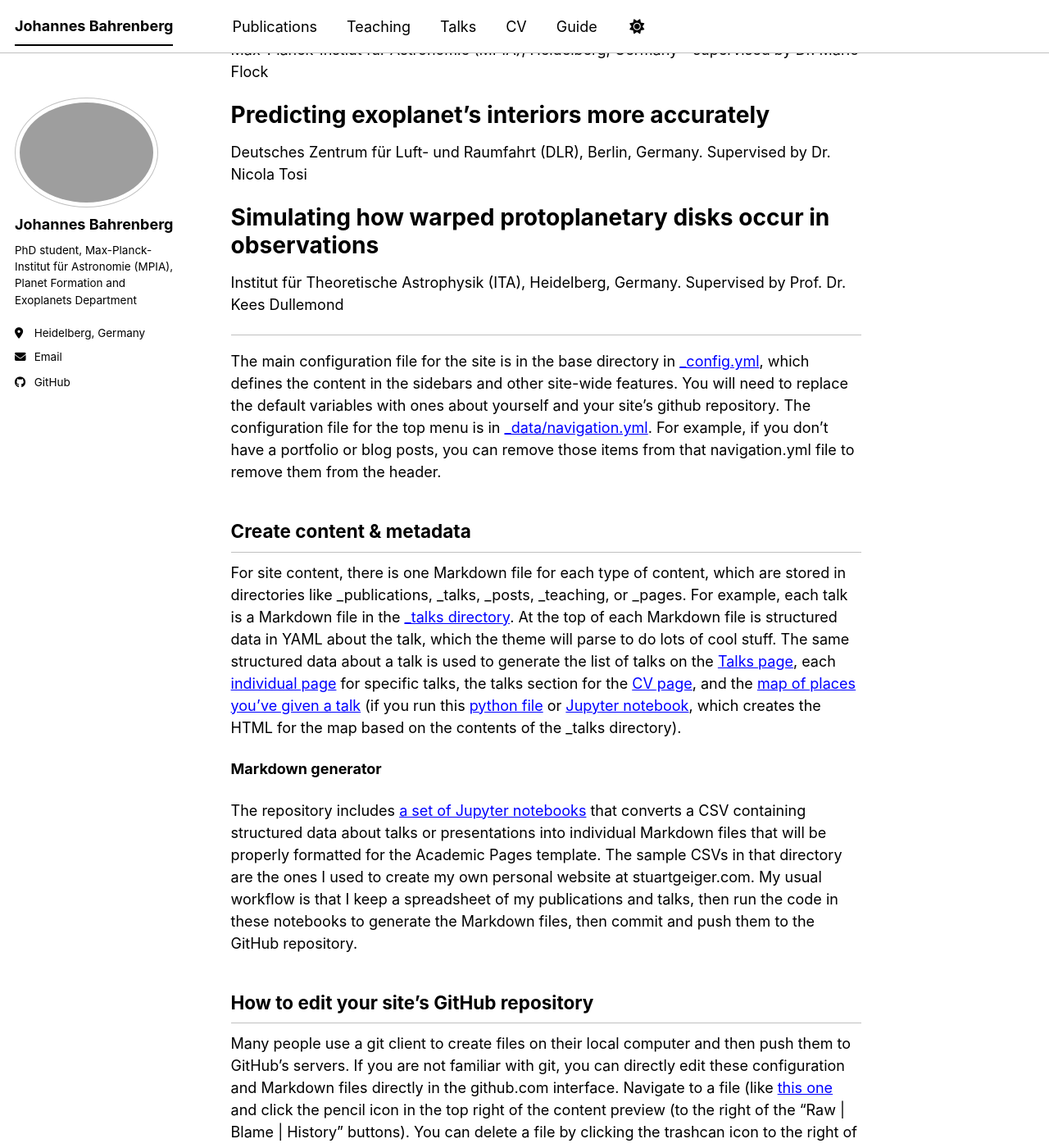
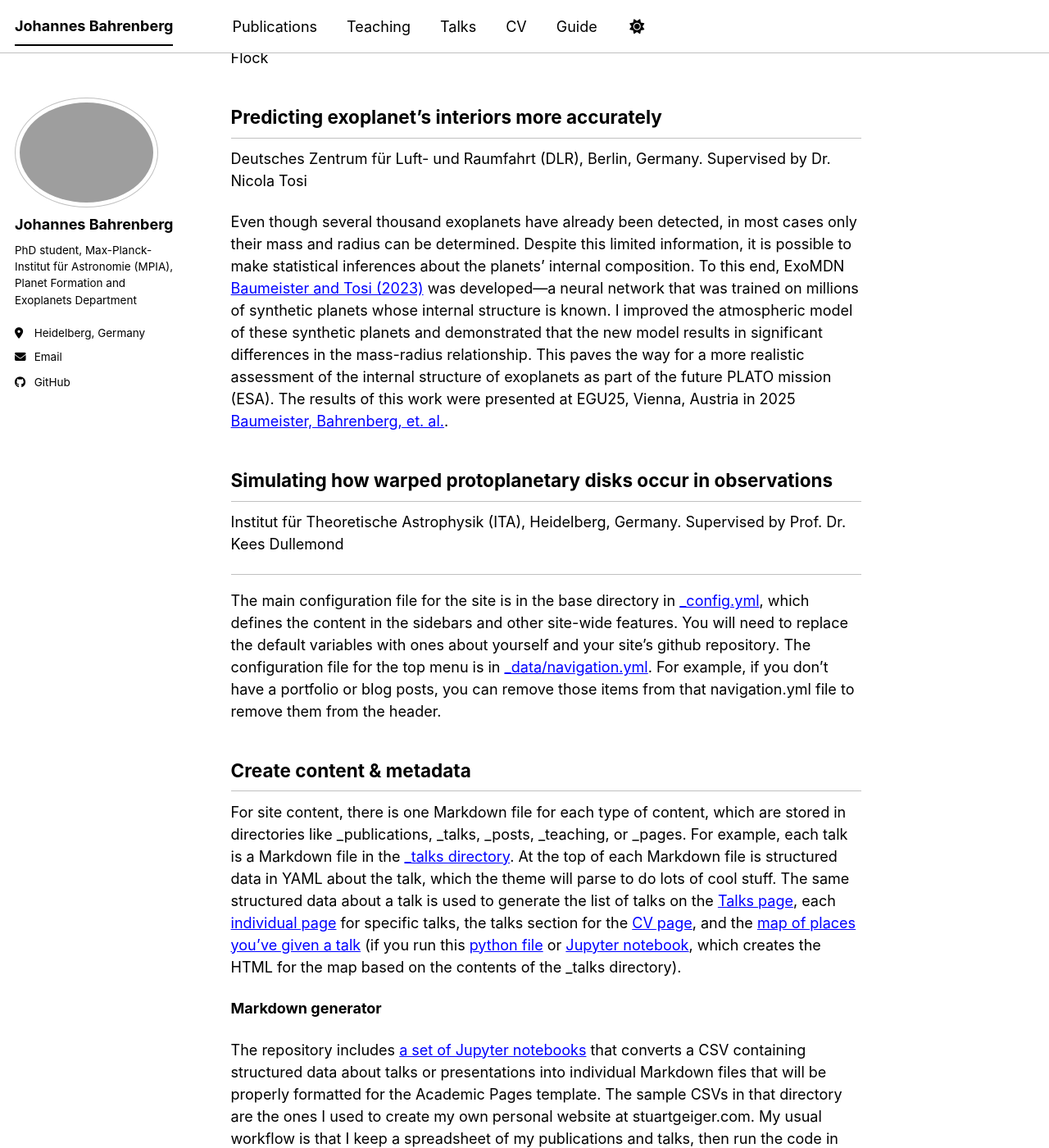
Before and after one commit to johannesbahrenberg/johannesbahrenberg.github.io, a Jekyll site: the page built from _pages/about.md, in a window 1280 px wide and 1400 px high, scrolled down 826 px. Shown: the whole window at 82% size. Built offline with Jekyll 4.4.1, drawn with Linux system fonts in a browser that asks for light colours; a script bundle is joined from its source files by our own code; library files that are not in the unit come from our copies; some of the changed text lies outside the part shown.

Commit message:
Improved DLR text

```diff
--- a/_pages/about.md
+++ b/_pages/about.md
@@ -24,15 +24,21 @@ The focus of my PhD lies in understanding how magnetic fields of different stren
 The following is a list of my main science projects, sorted by most recent.
 
 The effect of realistic, radiative transfer simualtion inspired, temperature profiles onto inner disk MHD evolution
-======
+------
 Max-Planck-Instiut für Astronomie (MPIA), Heidelberg, Germany - supervised by Dr. Mario Flock
 
+
+
 Predicting exoplanet's interiors more accurately
-======
+------
 Deutsches Zentrum für Luft- und Raumfahrt (DLR), Berlin, Germany. Supervised by Dr. Nicola Tosi
 
+Even though several thousand exoplanets have already been detected, in most cases only their mass and radius can be determined. Despite this limited information, it is possible to make statistical inferences about the planets’ internal composition. To this end, ExoMDN [Baumeister and Tosi (2023)](https://www.aanda.org/articles/aa/pdf/2023/08/aa46216-23.pdf) was developed—a neural network that was trained on millions of synthetic planets whose internal structure is known. I improved the atmospheric model of these synthetic planets and demonstrated that the new model results in significant differences in the mass-radius relationship. This paves the way for a more realistic assessment of the internal structure of exoplanets as part of the future PLATO mission (ESA).
+The results of this work were presented at EGU25, Vienna, Austria in 2025 [Baumeister, Bahrenberg, et. al.](https://ascl.net/2503.013).
+
+
 Simulating how warped protoplanetary disks occur in observations
-======
+------
 Institut für Theoretische Astrophysik (ITA), Heidelberg, Germany. Supervised by Prof. Dr. Kees Dullemond
 
 
@@ -50,12 +56,6 @@ For site content, there is one Markdown file for each type of content, which are
 The repository includes [a set of Jupyter notebooks](https://github.com/academicpages/academicpages.github.io/tree/master/markdown_generator
 ) that converts a CSV containing structured data about talks or presentations into individual Markdown files that will be properly formatted for the Academic Pages template. The sample CSVs in that directory are the ones I used to create my own personal website at stuartgeiger.com. My usual workflow is that I keep a spreadsheet of my publications and talks, then run the code in these notebooks to generate the Markdown files, then commit and push them to the GitHub repository.
 
-How to edit your site's GitHub repository
-------
-Many people use a git client to create files on their local computer and then push them to GitHub's servers. If you are not familiar with git, you can directly edit these configuration and Markdown files directly in the github.com interface. Navigate to a file (like [this one](https://github.com/academicpages/academicpages.github.io/blob/master/_talks/2012-03-01-talk-1.md) and click the pencil icon in the top right of the content preview (to the right of the "Raw | Blame | History" buttons). You can delete a file by clicking the trashcan icon to the right of the pencil icon. You can also create new files or upload files by navigating to a directory and clicking the "Create new file" or "Upload files" buttons.
-
-Example: editing a Markdown file for a talk
-![Editing a Markdown file for a talk](/images/editing-talk.png)
 
 For more info
 ------
```
